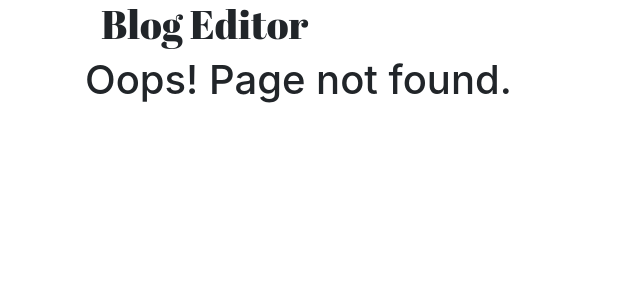
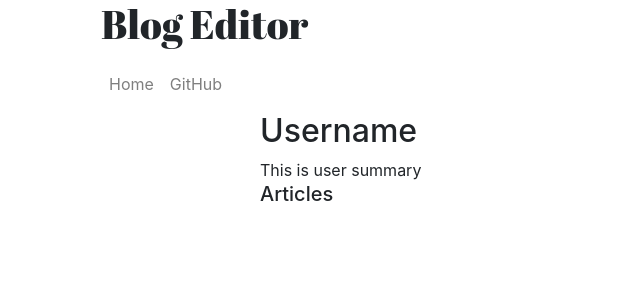
Before and after one commit to dunja-v/blog-editor-website, a React (Create React App) app in the folder blog-editor/: page /user in a window 1280 px wide. Before the commit this address had no page. Shown: the top 300 px of the page, without its empty margins (0-640 px from the left). Built offline with nearby package versions, Linux system fonts and the light colour scheme.

Commit message:
creating user page

```diff
--- a/blog-editor/src/App.js
+++ b/blog-editor/src/App.js
@@ -3,6 +3,7 @@ import {Route, Switch} from "react-router-dom";
 import './App.css';
 import { HomePage } from './components/home/HomePage';
 import {ArticlePage} from './components/article/ArticlePage'
+import {UserPage} from './components/user/UserPage'
 import {PageHeader} from './components/common/page-header/page-header';
 import PageNotFound from './components/PageNotFound';
 import { Container } from 'react-bootstrap'
@@ -14,6 +15,7 @@ function App() {
       <Switch>
         <Route exact path="/" component={HomePage} />
         <Route exact path="/article/:articleId" children={<ArticlePage /> } />
+        <Route exact path="/user" component={UserPage} />
         <Route component={PageNotFound}/>
       </Switch>
     </Container>
--- a/blog-editor/src/components/common/page-header/page-header.js
+++ b/blog-editor/src/components/common/page-header/page-header.js
@@ -2,9 +2,23 @@ import React from 'react';
 import './page-header.css';
 import '../common-styles.css';
 import { Link } from "react-router-dom";
-
+import { Row, Navbar, Nav, Container } from 'react-bootstrap'
 export function PageHeader(props) {
-    return <div className="pageHeader">
-        <h1><Link to="/" className="textLink">Blog Editor</Link></h1>
-    </div>
+    return <Container>
+        <Row>
+            <div className="pageHeader">
+                <h1><Link to="/" className="textLink">Blog Editor</Link></h1>
+            </div>
+        </Row>
+        <Row>
+            <Navbar >
+                <Navbar.Collapse id="basic-navbar-nav">
+                    <Nav className="mr-auto">
+                        <Nav.Link><Link to="/" className="textLink">Home</Link></Nav.Link>
+                        <Nav.Link href="https://github.com/dunja-v/blog-editor-website">GitHub</Nav.Link>
+                    </Nav>
+                </Navbar.Collapse>
+            </Navbar>
+        </Row>
+    </Container>
 }
--- /dev/null
+++ b/blog-editor/src/components/user/UserPage.js
@@ -0,0 +1,17 @@
+import React from 'react';
+import { Row, Col } from 'react-bootstrap'
+
+export function UserPage() {
+
+      return (
+          <Row>
+            <Col></Col>
+            <Col xs={10} sm={10} md={8} lg={8}>
+                <Row><h2>Username</h2></Row>
+                <Row>This is user summary</Row>
+                <Row><h5>Articles</h5></Row>
+            </Col>
+            <Col></Col>
+          </Row>
+      );
+  }
```
Also changed, not shown: blog-editor/src/components/article/article-page.css (line endings or trailing spaces).
